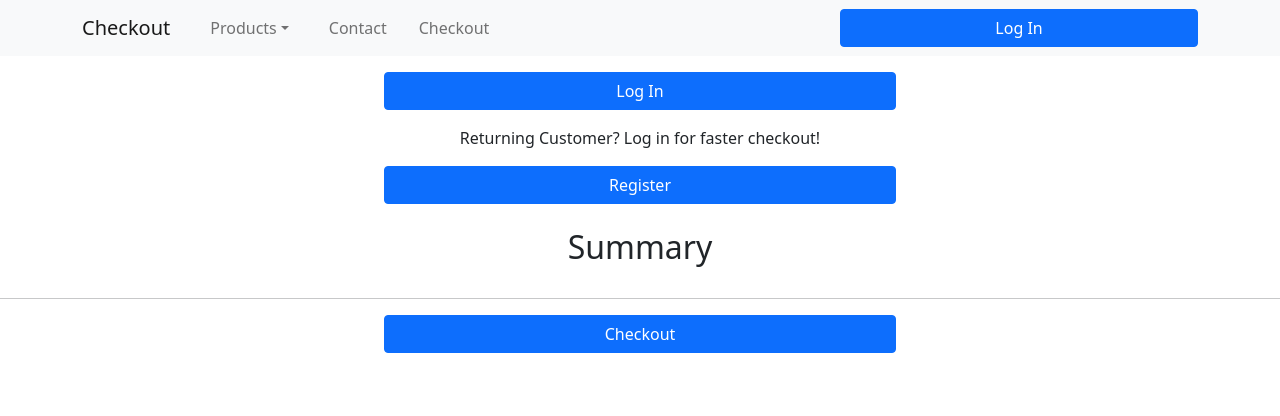
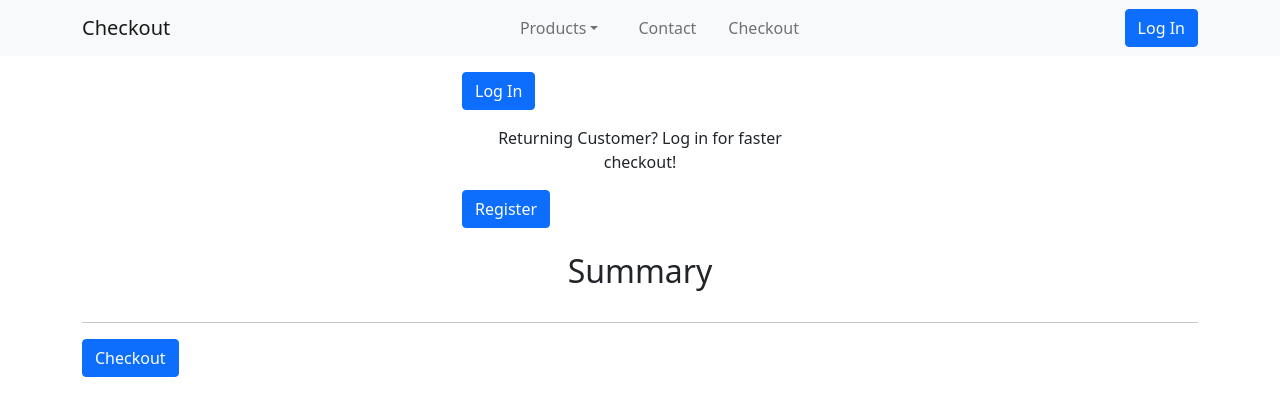
Before and after one commit to adam-paul952/darling-pretty, a React (Create React App) app: page /order/checkout in a window 1280 px wide. Shown: the top 416 px of the page. Built offline with nearby package versions, Linux system fonts and the light colour scheme; no server answers.

Commit message:
Updated css; session state

```diff
--- a/src/App.css
+++ b/src/App.css
@@ -38,8 +38,8 @@ body,
 }
 
 .centerButton {
-  width: 40%;
-  margin-left: 30%;
+  /* width: 30%;
+  margin-left: 30%; */
 }
 
 .centerText {
--- a/src/Calendar.js
+++ b/src/Calendar.js
@@ -7,11 +7,8 @@ import setMinutes from "date-fns/setMinutes";
 import addMinutes from "date-fns/addMinutes";
 
 import "react-datepicker/dist/react-datepicker.css";
-import useSessionInfo from "./utils/useSessionInfo";
 
-export const ShowAvailableTime = ({ session }) => {
-  const { sessionDate, setSessionDate, sessionTime } = useSessionInfo();
-
+export const ShowAvailableTime = ({ session, setSessionDate }) => {
   const [startDate, setStartDate] = useState(
     setHours(
       setMinutes(new Date(session.date), session.startMinute),
@@ -27,17 +24,22 @@ export const ShowAvailableTime = ({ session }) => {
     startDayTime = addMinutes(startDayTime, 20);
   }
 
+  const handleChange = (date) => {
+    setStartDate(date);
+    setSessionDate(date);
+  };
+
   return (
     <>
       <DatePicker
         selected={startDate}
-        onChange={(date) => setStartDate(date)}
+        onChange={(date) => handleChange(date)}
         showTimeSelect
         showTimeSelectOnly
-        timeIntervals={20}
+        timeIntervals={session.lengthOfSessions}
         timeCaption="Time"
         dateFormat="h:mm aa"
-        includeDates={[new Date(2021, 10, 27)]} // November 27th, 2021
+        includeDates={[new Date(session.date)]} // November 27th, 2021
         includeTimes={timeIntervals}
       />
     </>
@@ -46,4 +48,5 @@ export const ShowAvailableTime = ({ session }) => {
 
 ShowAvailableTime.propTypes = {
   session: PropTypes.object.isRequired,
+  setSessionDate: PropTypes.func.isRequired,
 };
--- a/src/components/LoginButton.js
+++ b/src/components/LoginButton.js
@@ -6,11 +6,7 @@ const LoginButton = () => {
   const { loginWithRedirect } = useAuth0();
   return (
     <>
-      <Button
-        className="centerButton"
-        variant="primary"
-        onClick={() => loginWithRedirect()}
-      >
+      <Button variant="primary" onClick={() => loginWithRedirect()}>
         Log In
       </Button>
     </>
--- a/src/screens/Checkout.js
+++ b/src/screens/Checkout.js
@@ -1,5 +1,5 @@
-import React, { useState } from "react";
-import { Button, Row, Col } from "react-bootstrap";
+import React, { useState, useEffect } from "react";
+import { Button, Row, Col, Container } from "react-bootstrap";
 
 import { useAuth0 } from "@auth0/auth0-react";
 
@@ -8,37 +8,52 @@ import PaymentMethod from "../components/PaymentMethod";
 import LoginButton from "../components/LoginButton";
 
 import RegisterUser from "./register/Register";
+import useSessionInfo from "../utils/useSessionInfo";
 
 const Checkout = () => {
   const { isAuthenticated } = useAuth0();
   const [showRegister, setShowRegister] = useState(false);
+
+  const { sessionDate } = useSessionInfo();
+
+  useEffect(() => {
+    console.log(`Session set time is: ${sessionDate}`);
+  }, [sessionDate]);
+
   return (
     <>
       <Header title="Checkout" />
-      <div className=" my-3">
+      <Container className="my-3">
         {isAuthenticated ? (
           <Row>
+            <Col></Col>
             <Col className="mb-3">
               <Button className="centerButton">Profile</Button>
             </Col>
+            <Col></Col>
           </Row>
         ) : (
           <>
-            <Row>
-              <Col className="mb-3">
+            <Row className="d flex">
+              <Col></Col>
+              <Col className="justify-content-center mb-3">
                 <LoginButton />
               </Col>
+              <Col></Col>
             </Row>
             <Row>
+              <Col></Col>
               <Col>
                 <p className="centerText">
                   Returning Customer? Log in for faster checkout!
                 </p>
               </Col>
+              <Col></Col>
             </Row>
           </>
         )}
         <Row>
+          <Col></Col>
           <Col className="mb-2">
             <Button
               onClick={() => {
@@ -49,6 +64,7 @@ const Checkout = () => {
               Register
             </Button>
           </Col>
+          <Col></Col>
         </Row>
         {showRegister && (
           <>
@@ -59,7 +75,7 @@ const Checkout = () => {
         <SummaryInformation />
         <hr />
         <PaymentMethod />
-      </div>
+      </Container>
     </>
   );
 };
--- a/src/screens/PictureDescription.js
+++ b/src/screens/PictureDescription.js
@@ -1,4 +1,4 @@
-import React from "react";
+import React, { useEffect } from "react";
 import PropTypes from "prop-types";
 import { Link, useParams } from "react-router-dom";
 
@@ -7,16 +7,29 @@ import { Button } from "react-bootstrap";
 import { ShowAvailableTime } from "../Calendar";
 import Header from "../components/Header";
 
+import useSessionInfo from "../utils/useSessionInfo";
+
 const PictureDescription = ({ sessionInfo }) => {
+  const { sessionDate, setSessionDate } = useSessionInfo();
+
   const { id } = useParams();
 
   return (
     <>
-      <Header />
       {sessionInfo
         .filter((session) => session.id === id)
         .map((session) => {
-          return <SessionInfo key={session.id} session={session} />;
+          return (
+            <>
+              <Header title={session.date} />
+              <SessionInfo
+                key={session.id}
+                session={session}
+                sessionDate={sessionDate}
+                setSessionDate={setSessionDate}
+              />
+            </>
+          );
         })}
     </>
   );
@@ -26,7 +39,7 @@ PictureDescription.propTypes = {
   sessionInfo: PropTypes.array.isRequired,
 };
 
-const SessionInfo = ({ session }) => {
+const SessionInfo = ({ session, sessionDate, setSessionDate }) => {
   return (
     <div key={session.id}>
       <img
@@ -50,8 +63,14 @@ const SessionInfo = ({ session }) => {
       <p>{session.details}</p>
       <hr />
       <div className="centerItems">
-        <ShowAvailableTime session={session} />
-        <Button as={Link} to="/order/checkout">
+        <ShowAvailableTime session={session} setSessionDate={setSessionDate} />
+        <Button
+          as={Link}
+          to="/order/checkout"
+          onClick={() => {
+            setSessionDate(sessionDate);
+          }}
+        >
           Add to Cart
         </Button>
       </div>
@@ -61,6 +80,8 @@ const SessionInfo = ({ session }) => {
 
 SessionInfo.propTypes = {
   session: PropTypes.object.isRequired,
+  sessionDate: PropTypes.date,
+  setSessionDate: PropTypes.func.isRequired,
 };
 
 export default PictureDescription;
--- a/src/sessionInfo/sessionInfo.js
+++ b/src/sessionInfo/sessionInfo.js
@@ -5,6 +5,7 @@ export const sessionInfo = [
     startHour: "8",
     startMinute: "40",
     numberOfSessions: 19,
+    lengthOfSessions: 20,
     sessionName: "Santa Photos",
     sessionInfo: "Photos with Santa",
     price: "$160.00",
@@ -21,6 +22,7 @@ export const sessionInfo = [
     startHour: "8",
     startMinute: "40",
     numberOfSessions: 19,
+    lengthOfSessions: 20,
     sessionName: "Family Photos",
     sessionInfo: "Photos with family",
     price: "$100.00",
@@ -37,6 +39,7 @@ export const sessionInfo = [
     startHour: "10",
     startMinute: "00",
     numberOfSessions: 13,
+    lengthOfSessions: 20,
     sessionName: "Wedding Photos",
     sessionInfo: "Photos with the wedding party",
     price: "$200.00",
@@ -53,6 +56,7 @@ export const sessionInfo = [
     startHour: "9",
     startMinute: "00",
     numberOfSessions: 7,
+    lengthOfSessions: 20,
     sessionName: "Santa Photos",
     sessionInfo: "Photos with Santa",
     price: "$160.00",
```
Also changed, not shown: src/admin/AdminDashBoard.js (added), src/admin/AdminLogIn.js (added).
